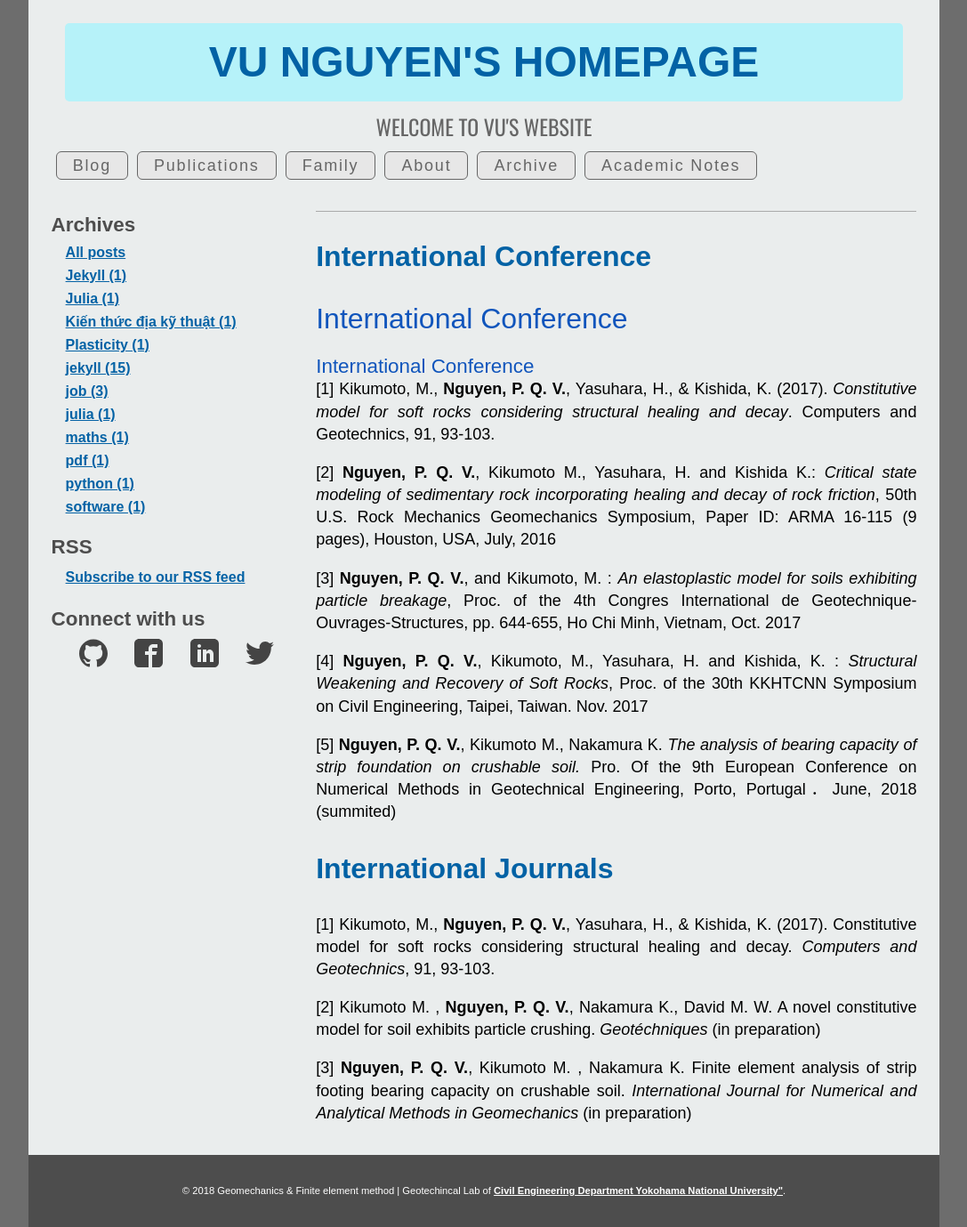
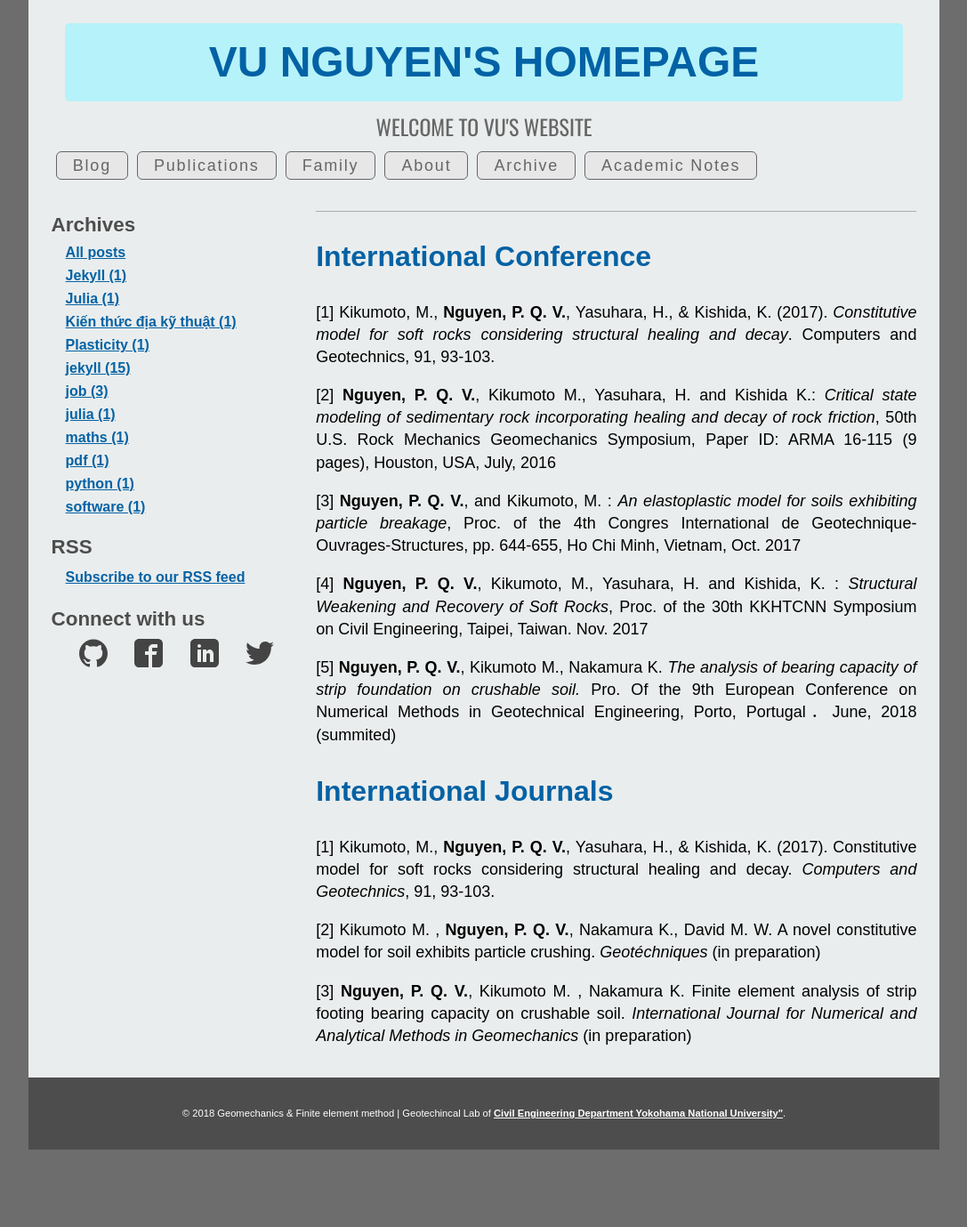
Before and after one commit to quangvunp/geomechanics, a Jekyll site: the page built from Publications.md, in a window 1280 px wide. Shown: the whole page at 89% size, without its empty margins (96-1183 px from the left). Built offline with Jekyll 4.4.1, drawn with Linux system fonts in a browser that asks for light colours; our own code applies the rules of GitHub Pages for plain Markdown files; after the commit the page ends 1292 px from its top, so only the background shows below that.

Commit message:
Update Publications.md

```diff
--- a/Publications.md
+++ b/Publications.md
@@ -1,9 +1,5 @@
 
 <h1> International Conference </h1>
-
-<h2> International Conference </h2>
-
-<h3> International Conference </h3>
 
 [1]  Kikumoto, M., **Nguyen, P. Q. V.**, Yasuhara, H., & Kishida, K. (2017). *Constitutive model for soft rocks considering structural healing and decay*. Computers and Geotechnics, 91, 93-103.
 
```
